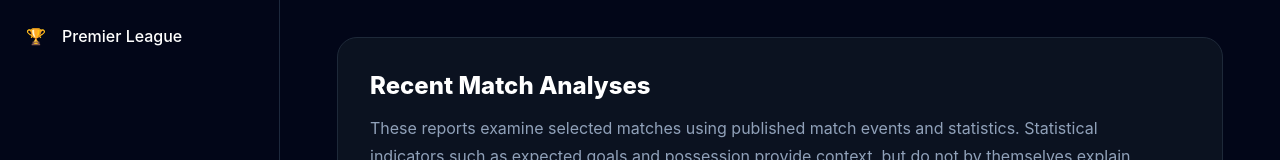
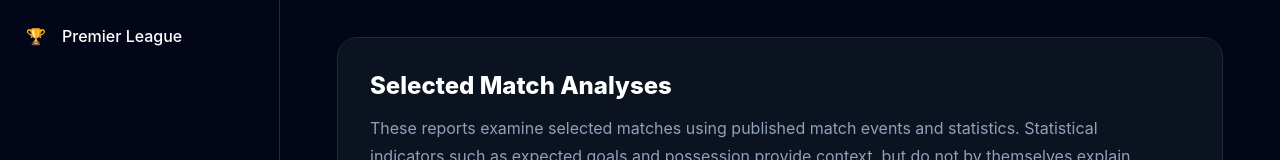
Before and after one commit to ms1a15j2010-cloud/apex-sports-frontend, a Next.js app: page /articles in a window 1280 px wide. Shown: the part 595-755 px from the top of the page. Built offline with nearby package versions, Linux system fonts and the light colour scheme; no server answers.

Commit message:
Use accurate label for selected match analyses

```diff
--- a/src/app/articles/page.js
+++ b/src/app/articles/page.js
@@ -175,7 +175,7 @@ export default function ArticlesPage() {
 
       <section className="mb-10 rounded-[20px] border border-gray-800 bg-[#0b1220] p-6 sm:p-8">
         <h2 className="text-2xl font-extrabold text-white">
-          Recent Match Analyses
+          Selected Match Analyses
         </h2>
         <p className="mt-3 max-w-3xl leading-7 text-slate-400">
           These reports examine selected matches using published match events
```
